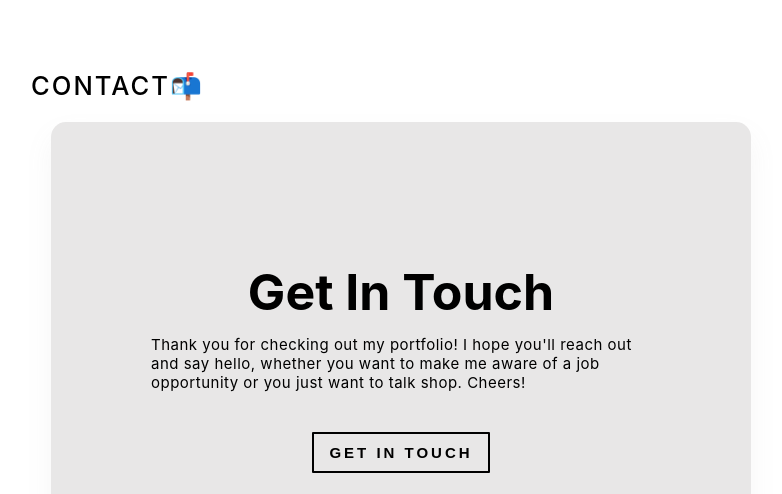
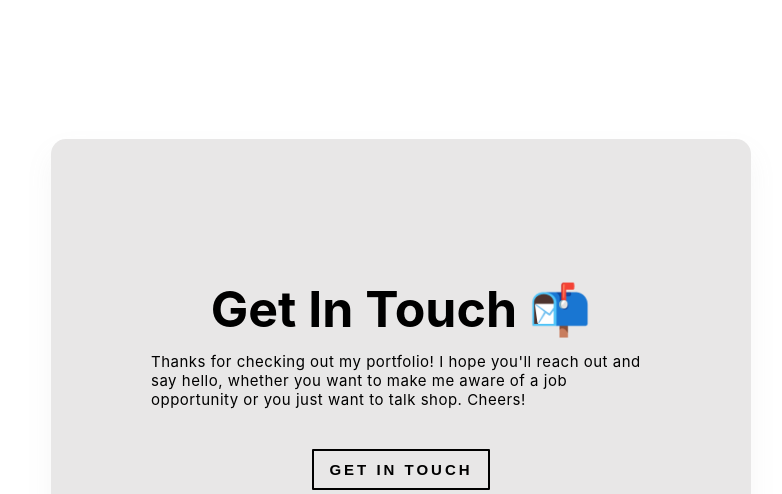
Before and after one commit to najeesimmons/portfolio-frontend, a React (Create React App) app: page / in a window 1280 px wide. Shown: the part 942-1436 px from the top of the page, without its empty margins (249-1031 px from the left). Built offline with nearby package versions, Linux system fonts and the light colour scheme; no server answers.

Commit message:
changed wording/styling in Contact component

```diff
--- a/src/components/Contact/Contact.js
+++ b/src/components/Contact/Contact.js
@@ -6,11 +6,10 @@ const Contact = () => {
   return (
     <div className={classes['contact-wrapper']}>
       <div className={classes.container}>
-        <h2 className={classes["section-heading"]}>Contact<span role="img" alt="mailbox emoji" aria-label="mailbox emoji">📬</span></h2>
         <div className={classes["inner-container"]}>
-          <h1>Get In Touch</h1>
+          <h1>Get In Touch<span role="img" alt="mailbox emoji" aria-label="mailbox emoji"> 📬</span></h1>
           <p className={classes.thanks}>
-            Thank you for checking out my portfolio! I hope you'll reach out and
+            Thanks for checking out my portfolio! I hope you'll reach out and
             say hello, whether you want to make me aware of a job opportunity or
             you just want to talk shop. Cheers!
           </p>
--- a/src/components/Contact/Contact.module.css
+++ b/src/components/Contact/Contact.module.css
@@ -1,5 +1,6 @@
 .contact-wrapper {
   margin: 0 auto;
+  margin-top: 90px;
 }
 
 .container {
@@ -10,14 +11,6 @@
   /* max-width: 1000px; */
   padding: 48px;
   margin: 0 auto;
-}
-
-.section-heading {
-  font-weight: 500;
-  letter-spacing: 2px;
-  font-size: 1.6rem;
-  text-transform: uppercase;
-  text-align: left;
 }
 
 .inner-container {
```
